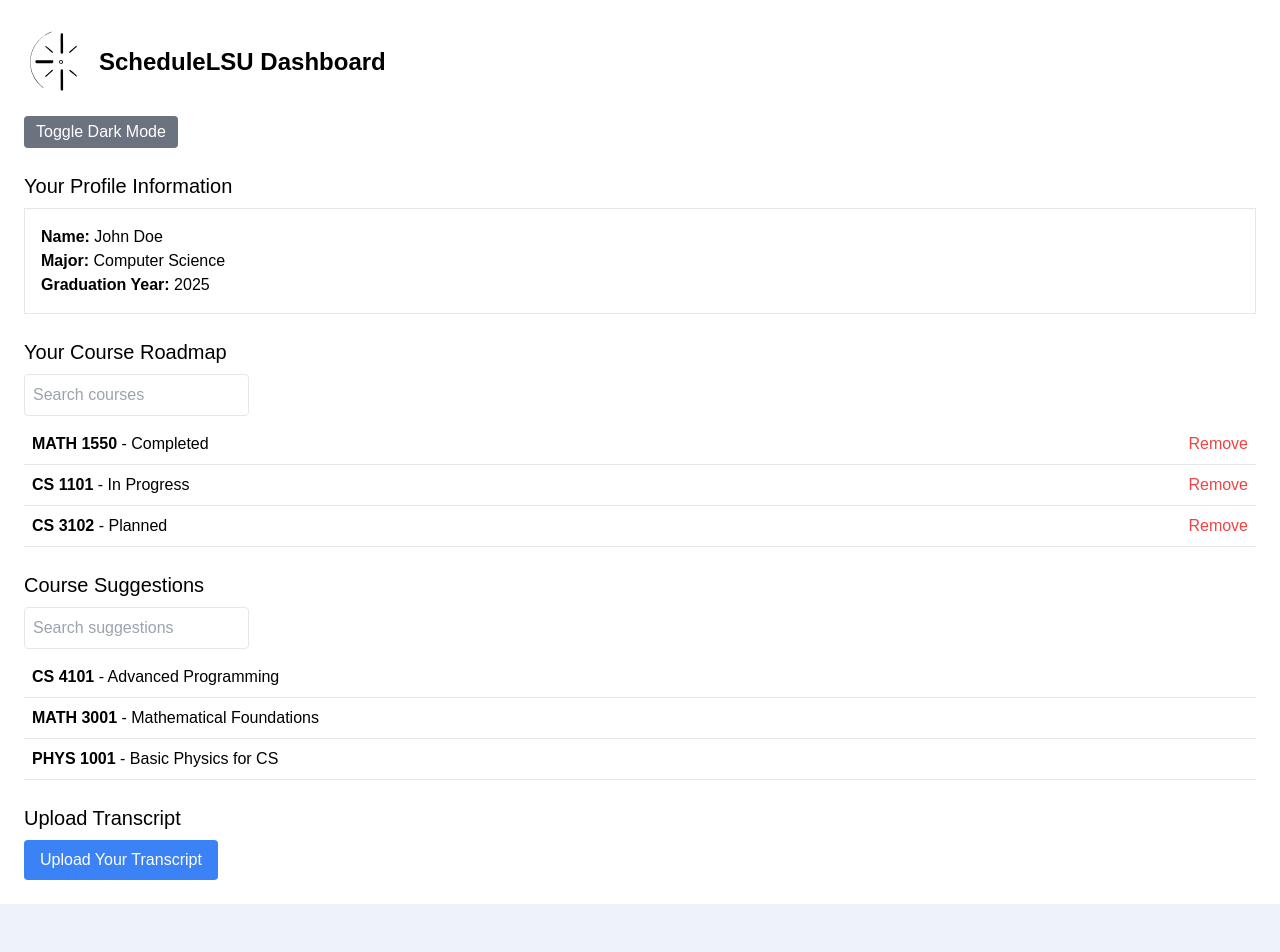
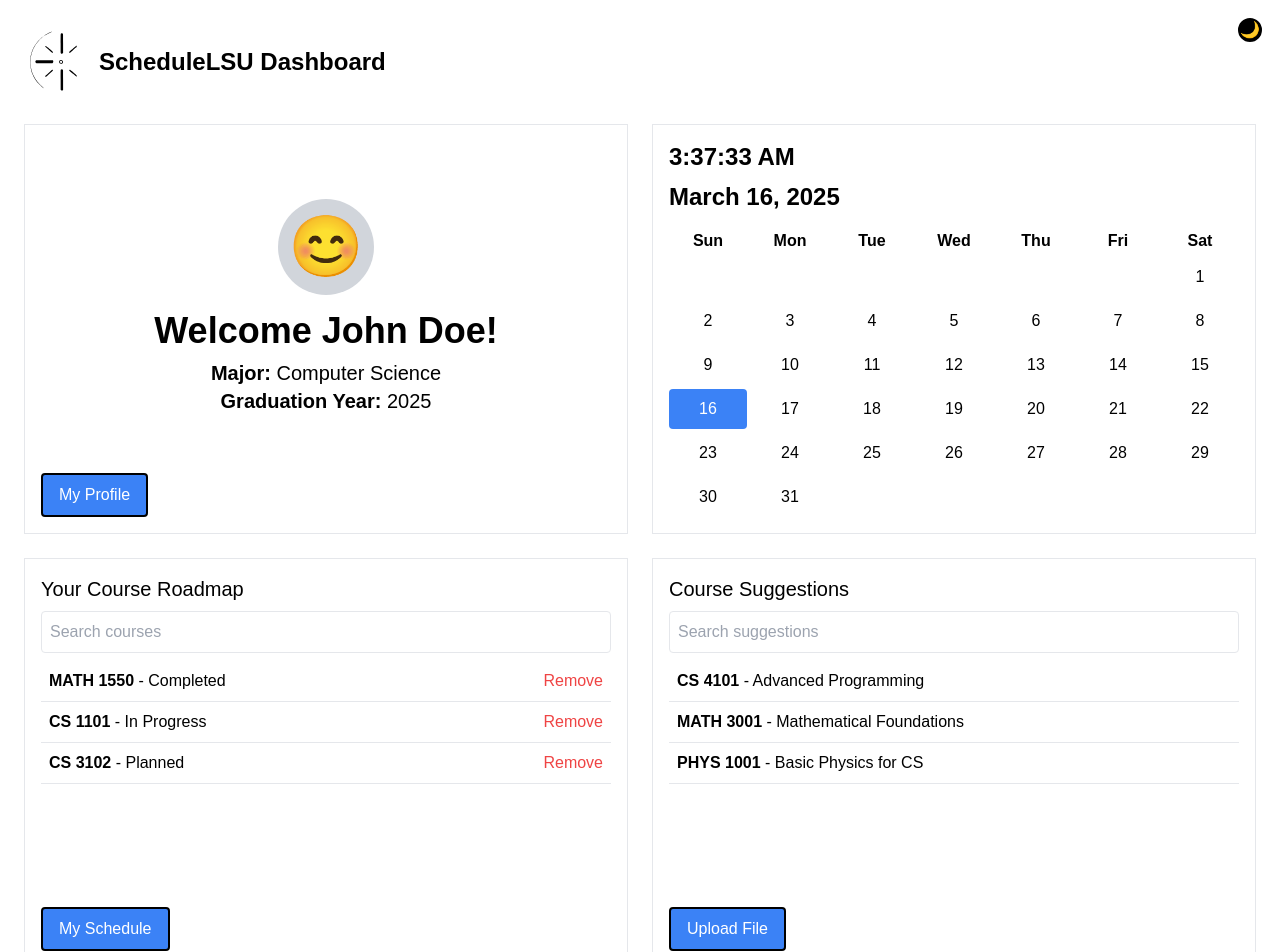
Before and after one commit to CSC-3380-Spring-2025/Team-16, a Next.js app: page /dashboard in a window 1280 px wide. Shown: the top 952 px of the page. Before the commit the page ends 904 px from the top, so only its background shows below. Built offline with nearby package versions, Linux system fonts and the light colour scheme.

Commit message:
Dashboard update

```diff
--- a/app/dashboard/page.tsx
+++ b/app/dashboard/page.tsx
@@ -1,21 +1,43 @@
 "use client";
-
 
 import { useState, useEffect } from "react";
 import { useRouter } from "next/navigation";
 import Image from "next/image";
 
+// Profile and course data types
+interface Course {
+  course: string;
+  status: string;
+}
+
+interface ProfileInfo {
+  name: string;
+  major: string;
+  graduationYear: string;
+}
+
 export default function Page() {
-    const [roadmap, setRoadmap] = useState([
+  const [roadmap, setRoadmap] = useState<Course[]>([
     { course: "MATH 1550", status: "Completed" },
     { course: "CS 1101", status: "In Progress" },
     { course: "CS 3102", status: "Planned" },
   ]);
-    const [profileInfo, setProfileInfo] = useState({
+
+  const [profileInfo, setProfileInfo] = useState<ProfileInfo>({
     name: "John Doe",
     major: "Computer Science",
     graduationYear: "2025",
   });
+
+  const [date, setDate] = useState(new Date());
+
+  // Update time every second
+  useEffect(() => {
+    const timer = setInterval(() => {
+      setDate(new Date());
+    }, 1000);
+    return () => clearInterval(timer);
+  }, []);
 
   const courseSuggestionsData = [
     { course: "CS 4101", reason: "Advanced Programming" },
@@ -29,46 +51,51 @@ export default function Page() {
   const [darkMode, setDarkMode] = useState(false);
   const router = useRouter();
 
+  // Detect dark mode preference from system settings
   useEffect(() => {
-        // Check user's system preference for dark mode
     const prefersDarkMode = window.matchMedia("(prefers-color-scheme: dark)").matches;
     setDarkMode(prefersDarkMode);
   }, []);
 
-    const handleNavigate = () => {
-        router.push("http://localhost:3000/upload");
+  // Handle navigation to different pages
+  const handleNavigate = (url: string): void => {
+    router.push(url);
   };
 
-    const removeCourse = (index) => {
+  // Remove course from course roadmap
+  const removeCourse = (index: number): void => {
     const confirmation = window.confirm("Are you sure you want to remove this course?");
     if (confirmation) {
       setRoadmap(roadmap.filter((_, i) => i !== index));
     }
   };
 
-    const addCourse = (course, status) => {
-        setRoadmap([...roadmap, { course, status }]);
-    };
-
-    const handleSearch = (e) => {
+  // Handles course search input
+  const handleSearch = (e: React.ChangeEvent<HTMLInputElement>): void => {
     setSearchTerm(e.target.value);
   };
 
-    const handleSuggestionSearch = (e) => {
+  // Handles suggestion search input
+  const handleSuggestionSearch = (e: React.ChangeEvent<HTMLInputElement>): void => {
     setSuggestionSearchTerm(e.target.value);
   };
 
+  // Filter courses based on search term
   const filteredCourses = roadmap.filter(course =>
     course.course.toLowerCase().includes(searchTerm.toLowerCase())
   );
 
+  // Filter course suggestions based on search term
   const filteredSuggestions = courseSuggestions.filter(suggestion =>
     suggestion.course.toLowerCase().includes(suggestionSearchTerm.toLowerCase())
   );
 
+  // Random emojis for profile picture
+  const emojiList = ["😀", "😁", "😎", "😊", "🙃", "😜", "😇", "🥳"];
+  const randomEmoji = emojiList[Math.floor(Math.random() * emojiList.length)];
+
   return (
-        <div className={`${darkMode ? "bg-black text-white" : "bg-white text-black"} p-6`}>
-            {/* Logo and Dashboard Header */}
+    <div className={`${darkMode ? "bg-black text-white" : "bg-white text-black"} p-6 relative`}>
       <div className="flex items-center gap-0">
         <Image
           src="/logo.svg"
@@ -77,40 +104,72 @@ export default function Page() {
           height={75}
           style={{
             transform: "rotate(90deg)",
-                        filter: darkMode ? "invert(1)" : "invert(0)" // Invert colors for dark mode
+            filter: darkMode ? "invert(1)" : "invert(0)"
           }}
           priority
         />
         <h1 className="text-2xl font-bold">ScheduleLSU Dashboard</h1>
       </div>
 
-            {/* Dark Mode Toggle */}
+      {/* Layout for the 4 boxes */}
+      <div className="grid grid-cols-2 grid-rows-2 gap-6 mt-6" style={{ gridTemplateRows: '1fr 1fr', gridTemplateColumns: '1fr 1fr' }}>
+
+        {/* Profile Box */}
+        <div className="border p-4 flex flex-col justify-between">
+          {/* Profile information and emoji circle */}
+          <div className="flex flex-col items-center justify-center flex-grow text-center">
+            {/* Circle profile with random emojis */}
+            <div className="w-24 h-24 rounded-full bg-gray-300 flex items-center justify-center text-6xl mb-4">
+              {randomEmoji}
+            </div>
+
+            {/* Profile Info */}
+            <p className="text-4xl font-semibold">Welcome {profileInfo.name}!</p>
+            <p className="mt-2 text-xl"><strong>Major:</strong> {profileInfo.major}</p>
+            <p className="text-xl"><strong>Graduation Year:</strong> {profileInfo.graduationYear}</p>
+          </div>
+
+          {/* "My Profile" Button */}
+          <div className="w-full flex justify-start mt-auto">
             <button
-                onClick={() => setDarkMode(!darkMode)}
-                className="mt-4 px-3 py-1 bg-gray-500 text-white rounded"
+              onClick={() => handleNavigate('/user')}
+              className={`px-4 py-2 bg-blue-500 text-white rounded hover:bg-blue-600 transition-all ${darkMode ? "border-2 border-white" : "border-2 border-black"}`}
             >
-                Toggle {darkMode ? "Light" : "Dark"} Mode
+              My Profile
             </button>
-
-            {/* Student Info Panel */}
-            <div className="mt-6">
-                <h2 className="text-xl">Your Profile Information</h2>
-                <div className="border p-4 mt-2">
-                    <p><strong>Name:</strong> {profileInfo.name}</p>
-                    <p><strong>Major:</strong> {profileInfo.major}</p>
-                    <p><strong>Graduation Year:</strong> {profileInfo.graduationYear}</p>
           </div>
         </div>
 
-            {/* Course Plan */}
-            <div className="mt-6">
+        {/* Calendar Box */}
+        <div className="border p-4">
+          <p className="text-2xl"><strong>{date.toLocaleTimeString()}</strong></p>
+          <p className="mt-2 text-2xl"><strong>{date.toLocaleDateString('en-US', { month: 'long', day: 'numeric', year: 'numeric' })}</strong></p>
+
+          <div className="grid grid-cols-7 gap-1 text-center mt-4">
+            {["Sun", "Mon", "Tue", "Wed", "Thu", "Fri", "Sat"].map(day => (
+              <div key={day} className="font-bold">{day}</div>
+            ))}
+            {Array.from({ length: new Date(date.getFullYear(), date.getMonth(), 1).getDay() })
+              .map((_, i) => <div key={`empty-${i}`}></div>)}
+            {Array.from({ length: new Date(date.getFullYear(), date.getMonth() + 1, 0).getDate() })
+              .map((_, i) => (
+                <div key={i} className={`p-2 ${i + 1 === date.getDate() ? "bg-blue-500 text-white rounded" : ""}`}>
+                  {i + 1}
+                </div>
+              ))}
+          </div>
+        </div>
+
+        {/* Course Roadmap Box */}
+        <div className="border p-4 flex flex-col justify-between">
+          <div>
             <h2 className="text-xl">Your Course Roadmap</h2>
             <input
               type="text"
               placeholder="Search courses"
               value={searchTerm}
               onChange={handleSearch}
-                    className={`mt-2 p-2 border rounded ${darkMode ? "bg-gray-700 text-white" : "bg-white text-black"}`}
+              className={`mt-2 p-2 border rounded w-full ${darkMode ? "bg-gray-700 text-white" : "bg-white text-black"}`}
             />
             <ul className="mt-2">
               {filteredCourses.map((item, index) => (
@@ -129,15 +188,26 @@ export default function Page() {
             </ul>
           </div>
 
-            {/* Course Suggestions */}
-            <div className="mt-6">
+          {/* My Schedule Button */}
+          <div className="mt-auto flex justify-start">
+            <button
+              onClick={() => handleNavigate('/myschedule')}
+              className={`px-4 py-2 bg-blue-500 text-white rounded hover:bg-blue-600 transition-all ${darkMode ? "border-2 border-white" : "border-2 border-black"}`}
+            >
+              My Schedule
+            </button>
+          </div>
+        </div>
+
+        {/* Course Suggestions Box */}
+        <div className="border p-4 flex flex-col justify-between">
           <h2 className="text-xl">Course Suggestions</h2>
           <input
             type="text"
             placeholder="Search suggestions"
             value={suggestionSearchTerm}
             onChange={handleSuggestionSearch}
-                    className={`mt-2 p-2 border rounded ${darkMode ? "bg-gray-700 text-white" : "bg-white text-black"}`}
+            className={`mt-2 p-2 border rounded w-full ${darkMode ? "bg-gray-700 text-white" : "bg-white text-black"}`}
           />
           <ul className="mt-2">
             {filteredSuggestions.map((suggestion, index) => (
@@ -146,18 +216,31 @@ export default function Page() {
               </li>
             ))}
           </ul>
-            </div>
 
-            {/* Transcript Upload */}
-            <div className="mt-6">
-                <h2 className="text-xl">Upload Transcript</h2>
+          {/* Upload File Button */}
+          <div className="mt-auto flex justify-start">
             <button
-                    onClick={handleNavigate}
-                    className="px-4 py-2 bg-blue-500 text-white rounded mt-2"
+              onClick={() => handleNavigate('/upload')}
+              className={`px-4 py-2 bg-blue-500 text-white rounded hover:bg-blue-600 transition-all ${darkMode ? "border-2 border-white" : "border-2 border-black"}`}
             >
-                    Upload Your Transcript
+              Upload File
             </button>
           </div>
         </div>
+      </div>
+
+      {/* Dark Mode Button */}
+      <button
+        onClick={() => setDarkMode(!darkMode)}
+        className={`absolute top-4 right-4 w-7 h-7 flex items-center justify-center rounded-full transition-all ease-in-out transform hover:scale-110 ${
+          darkMode ? "bg-white" : "bg-black"
+        } border-2 border-${darkMode ? "black" : "white"}`}
+        style={{
+          fontSize: "1rem",
+        }}
+      >
+        {darkMode ? "🌞" : "🌙"}
+      </button>
+    </div>
   );
 }
```
Lines whose indentation alone changed are shown as unchanged.
